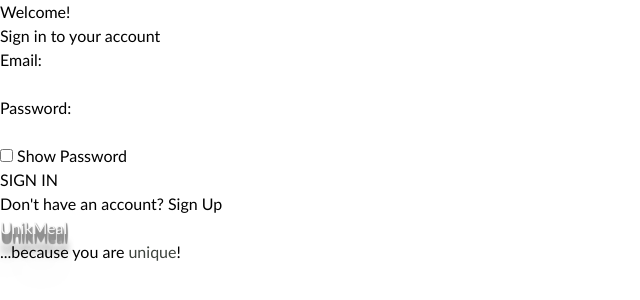
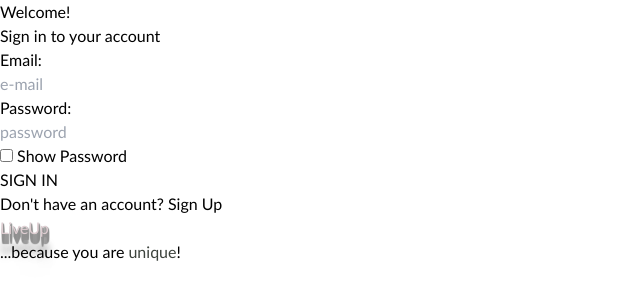
Before and after one commit to t-boat/unimeal, a React (Vite) app: page /login in a window 1280 px wide. Shown: the top 300 px of the page, without its empty margins (0-640 px from the left). Built offline with nearby package versions, Linux system fonts and the light colour scheme; no server answers.

Commit message:
minor changes

```diff
--- a/index.html
+++ b/index.html
@@ -3,9 +3,9 @@
 
   <head>
     <meta charset="UTF-8" />
-    <!-- <link rel="icon" type="image/svg+xml" href="/vite.svg" /> -->
     <meta name="viewport" content="width=device-width, initial-scale=1.0" />
     <title>Weight Loss Meal Plans</title>
+    <link rel="stylesheet" href="https://cdnjs.cloudflare.com/ajax/libs/font-awesome/4.7.0/css/font-awesome.min.css">
   </head>
 
   <body>
--- a/package.json
+++ b/package.json
@@ -10,9 +10,12 @@
     "preview": "vite preview"
   },
   "dependencies": {
+    "axios": "^1.7.4",
     "react": "^18.3.1",
     "react-dom": "^18.3.1",
+    "react-hook-form": "^7.52.2",
     "react-router-dom": "^6.26.0",
+    "react-toastify": "^10.0.5",
     "react-type-animation": "^3.2.0"
   },
   "devDependencies": {
--- a/src/index.css
+++ b/src/index.css
@@ -11,7 +11,8 @@
 .text-3d {
     /* text-transform: uppercase;   */
     font-family: 'Trebuchet MS';
-    color: #f5f5f5;
+    color: #DECDD1;
+    /* color: #f5f5f5; */
     text-shadow: 1px 1px 1px #919191,
         1px 2px 1px #919191,
         1px 3px 1px #919191,
--- a/src/pages/landing.jsx
+++ b/src/pages/landing.jsx
@@ -11,7 +11,7 @@ const Landing = () => {
             <nav className="absolute top-0 flex justify-between items-center w-full h-[60px] px-[2rem]">
 
                 <div>
-                    <a href="#" className="text-[20pt] font-bold text-3d">UnikMeal</a>
+                    <a href="#" className="text-[20pt] font-bold text-3d">LiveUp</a>
                 </div>
 
                 <div className="flex gap-x-[2rem]">
--- /dev/null
+++ b/src/pages/loader.jsx
@@ -0,0 +1,11 @@
+
+const Loader = () => {
+
+    return (
+
+        <i className="fa fa-spinner fa-spin" style={{fontSize: 24}}></i>
+
+    );
+};
+
+export default Loader;
--- a/src/pages/login.jsx
+++ b/src/pages/login.jsx
@@ -1,16 +1,20 @@
-import { Link } from "react-router-dom";
+import { Link, useNavigate } from "react-router-dom";
 import { useState } from "react";
+import { useForm } from "react-hook-form";
+import { logIn } from "../services/auth";
+import { toast } from "react-toastify";
+import Loader from "./loader";
 
 
 const Login = () => {
 
-    const [password, setPassword] = useState('');
-
+    //Password visibility
+    const [pword, setPword] = useState('');
     const [showPassword, setShowPassword] = useState(false);
 
 
     const handlePasswordChange = (e) => {
-        setPassword(e.target.value);
+        setPword(e.target.value);
     };
 
 
@@ -20,13 +24,56 @@ const Login = () => {
 
 
 
+    //Sign in logic
+    const nextPage = useNavigate();
+    const [isSubmitting, setIsSubmitting] = useState(false);
+    const { register, handleSubmit, formState: { errors } } = useForm();
+
+
+    const postForm = async (data) => {
+
+        console.log(data);
+
+        setIsSubmitting(true);
+
+        try {
+
+            const res = await logIn({
+                email: data.email,
+                password: data.password
+            });
+
+            localStorage.setItem('accessToken', res.data.accessToken);
+
+            toast.success(res.data.message);
+
+            console.log('Response: ', res.data);
+
+        }
+
+        catch (error) {
+            console.log(error);
+            toast.error('An error occured!');
+        }
+
+        finally {
+            setIsSubmitting(false);
+        }
+    }
+
+
+
+
     return (
 
         <div className="flex h-screen text-family">
 
             <div className="flex flex-[60%] justify-center items-center">
 
-                <form method="post" className="border rounded-lg shadow-lg py-[2.5rem] px-[2rem] flex flex-col gap-[1.5rem]">
+                <form
+                    onSubmit={handleSubmit(postForm)}
+                    className="border rounded-lg shadow-lg py-[2.5rem] px-[2rem] flex flex-col gap-[1.5rem]"
+                >
 
                     <div className="">
 
@@ -39,11 +86,19 @@ const Login = () => {
 
                     <div className="flex flex-col gap-3">
 
-                        <fieldset>
+                        <fieldset className="text[9pt]">
 
                             <legend className="text-[9pt] text-[rgba(0,0,0,0.5)]">Email:</legend>
 
-                            <input type="email" size={25} className="border border-[#B8A8AB] rounded outline-none w-full px-[0.25rem] py-1 text-[10pt]" />
+                            <input
+                                size={29}
+                                type="email"
+                                placeholder="e-mail"
+                                {...register('email', { required: 'Email is required!' })}
+                                className="border border-[#B8A8AB] rounded outline-none w-full px-[0.35rem] py-1 text-[10pt]"
+                            />
+
+                            {errors.email && (<span className="flex justify-end text-red-600 text[9pt]">{errors.email.message}</span>)}
 
                         </fieldset>
 
@@ -53,25 +108,31 @@ const Login = () => {
                             <legend className="text-[9pt] text-[rgba(0,0,0,0.5)]">Password:</legend>
 
                             <input
+                                size={27}
+                                placeholder="password"
                                 type={showPassword ? 'text' : 'password'}
-                                value={password}
+                                // value={pword}
                                 onChange={handlePasswordChange}
-                                className="border border-[#B8A8AB] rounded outline-none w-full px-[0.25rem] py-1 text-[10pt]"
-                                size={25}
+                                {...register('password', { required: 'Password is required!' })}
+                                className="border border-[#B8A8AB] rounded outline-none w-full px-[0.35rem] py-1 text-[10pt]"
                             />
 
-                            <p className="flex justify-between items-center mt-[0.1rem] mb-0 text-[9.5pt] text-[rgba(0,0,0,0.5)]">
+                            <p className="flex justify-between items-center mt-[0.1rem] mb-0 text-[9pt] text-[rgba(0,0,0,0.5)]">
 
                                 <label className="flex gap-[0.2rem]"> <input type="checkbox" checked={showPassword} onChange={togglePasswordVisibility} /> Show Password</label>
 
-                                {/* <span>Password is required</span> */}
+                                {errors.password && (<span className="text-red-600 text-[9pt]">{errors.password.message}</span>)}
 
                             </p>
 
                         </fieldset>
 
 
-                        <button type="submit" className="rounded py-2 font-semibold bg-[#B8A8AB] text-white">SIGN IN</button>
+                        <button type="submit" className="rounded py-2 flex justify-center items-center font-semibold bg-[#B8A8AB] text-white">
+
+                            {isSubmitting? <Loader /> : 'SIGN IN'}
+
+                        </button>
 
                     </div>
 
@@ -88,7 +149,7 @@ const Login = () => {
 
                 <div className="w-[70%] ">
 
-                    <p className="text-3d text-center text-[30pt] font-bold mb-4">UnikMeal</p>
+                    <p className="text-3d text-center text-[30pt] font-bold mb-4">LiveUp</p>
 
                     <p className="text-center text-[13pt] tracking-widest">...because you are <span className="my-rainbow   ">unique</span>!</p>
 
--- a/src/pages/register.jsx
+++ b/src/pages/register.jsx
@@ -27,7 +27,7 @@ const Register = () => {
 
                 <div className="w-[70%] ">
 
-                    <p className="text-3d text-center text-[30pt] font-bold mb-4">UnikMeal</p>
+                    <p className="text-3d text-center text-[30pt] font-bold mb-4">LiveUp</p>
 
                     <p className="text-center text-[13pt] tracking-widest"> <span className="my-rainbow">Uniquely</span> curated meal plans</p>
 
--- /dev/null
+++ b/src/services/auth.js
@@ -0,0 +1,16 @@
+import { apiClient } from "./config"
+
+
+export const signUp = async (payload) => {
+    return apiClient.post("/users/auth/signup", payload);
+}
+
+
+export const logIn = async (payload) => {
+    return apiClient.post("/users/auth/login", payload);
+}
+
+
+export const bmi = async (payload) => {
+    return apiClient.post("/users/bmi", payload);
+}
--- /dev/null
+++ b/src/services/config.js
@@ -0,0 +1,11 @@
+import axios from "axios";
+
+
+const BaseURL = import.meta.env.VITE_BASE_URL;
+
+
+export const apiClient = axios.create({baseURL: BaseURL});
+
+
+export const getToken = () => localStorage.getItem("accessToken");
+export const clearToken = () => localStorage.removeItem("accessToken");
```
Also changed, not shown: 1 other file (tests, documents, lock files or other folders).
